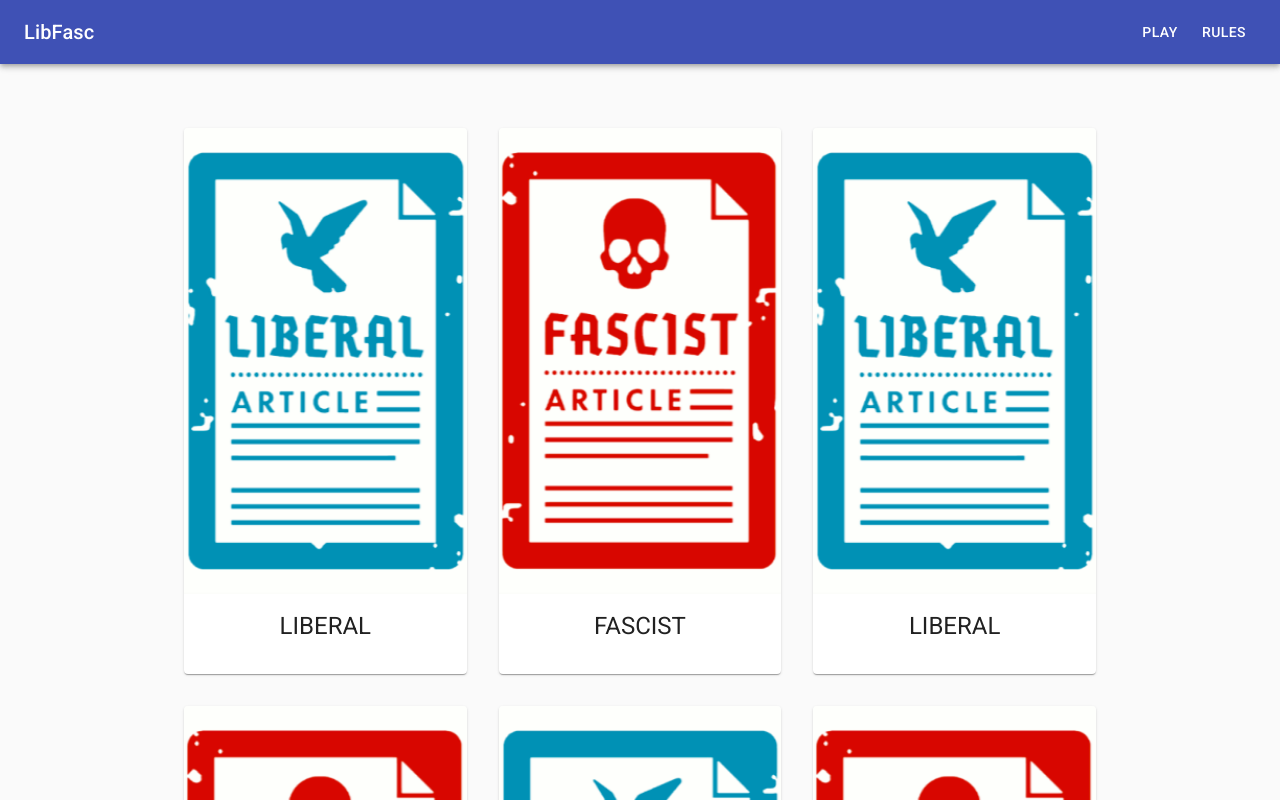
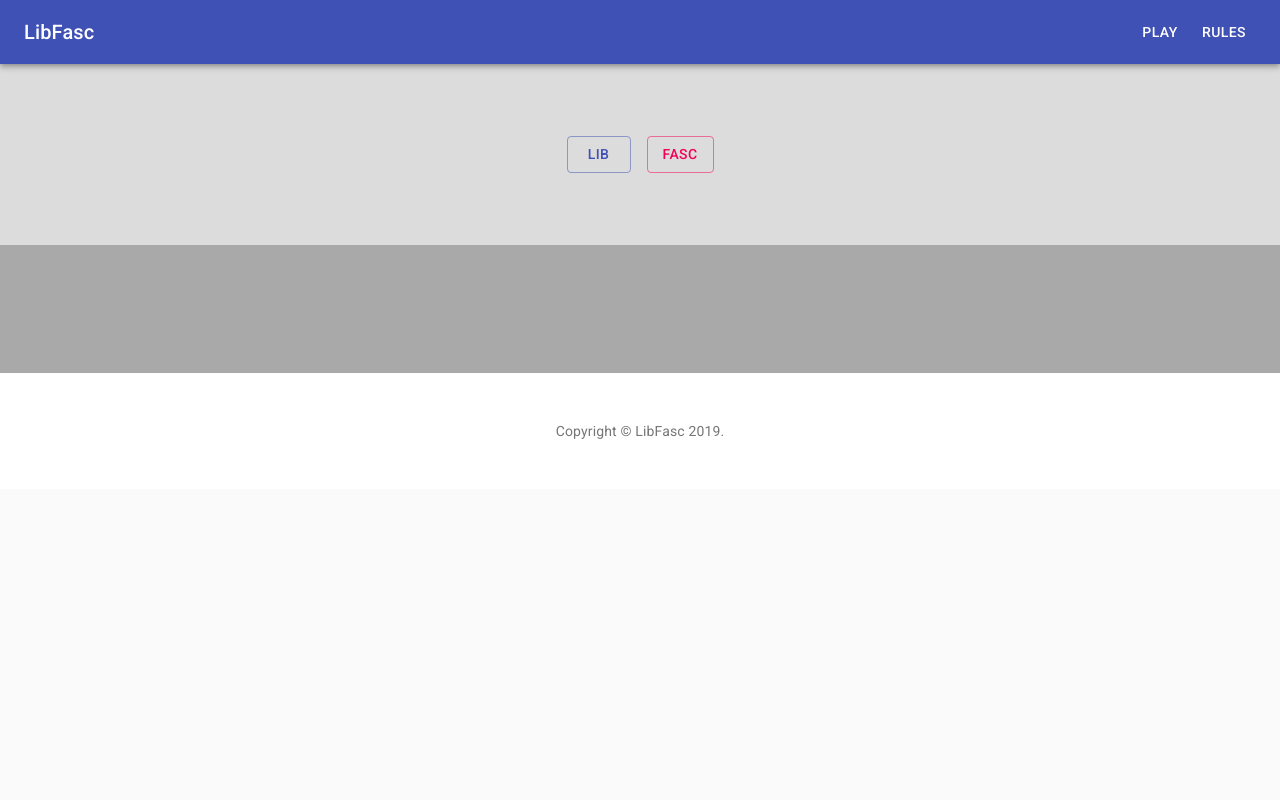
Before and after one commit to jamesbaskerville/libfasc, a React (Create React App) app: page / in a window 1280 px wide. Shown: the top 800 px of the page. Built offline with nearby package versions, Linux system fonts and the light colour scheme.

Commit message:
refactor: Update game logic and components

```diff
--- a/src/CardGrid.js
+++ b/src/CardGrid.js
@@ -1,35 +1,16 @@
 import React from 'react';
-import { makeStyles } from '@material-ui/core/styles';
 import Grid from '@material-ui/core/Grid';
 
 import LibFascCard from './LibFascCard';
 
-const useStyles = makeStyles(theme => ({
-  card: {
-    height: '100%',
-    display: 'flex',
-    flexDirection: 'column',
-  },
-  cardMedia: {
-    paddingTop: '56.25%', // 16:9
-  },
-  cardContent: {
-    flexGrow: 1,
-  },
-}));
-
 export default function CardGrid(props) {
-  const cards = props.cards;
-  const classes = useStyles();
+  const cards = props.cards.slice(0, props.index);
 
   return (
-    <Grid container spacing={4}>
+    <Grid container spacing={1}>
       {cards.map(card => (
-        <Grid item key={card} xs={12} sm={6} md={4}>
-
+        <Grid item key={card.key}>
           <LibFascCard
-            key={card.key}
-            className={classes.card}
             cardType={card.cardType}
           />
         </Grid>
--- /dev/null
+++ b/src/Game.js
@@ -0,0 +1,88 @@
+import React from 'react';
+import { makeStyles } from '@material-ui/core/styles';
+import Container from '@material-ui/core/Container';
+import Button from '@material-ui/core/Button';
+
+import CardGrid from './CardGrid';
+
+const useStyles = makeStyles(theme => ({
+  guess: {
+    backgroundColor: "gainsboro",
+    paddingTop: theme.spacing(8),
+    paddingBottom: theme.spacing(8),
+  },
+  guessButton: {
+    margin: theme.spacing(1),
+  },
+  cardGrid: {
+    backgroundColor: "darkgrey",
+    paddingTop: theme.spacing(8),
+    paddingBottom: theme.spacing(8),
+  },
+}));
+
+function Guess(props) {
+  const classes = useStyles();
+  return (
+    <Container className={classes.guess} maxWidth="lg">
+      <Button
+        variant="outlined"
+        className={classes.guessButton}
+        color="primary"
+        onClick={props.onClick}
+        value="liberal">
+        LIB
+      </Button>
+      <Button
+        variant="outlined"
+        className={classes.guessButton}
+        color="secondary"
+        onClick={props.onClick}
+        value="fascist">
+        FASC
+      </Button>
+    </Container>
+  );
+}
+
+function ResultGrid(props) {
+  const classes = useStyles();
+  return (
+    <Container className={classes.cardGrid} maxWidth="lg">
+      <CardGrid cards={props.cards} index={props.index} />
+    </Container>
+  );
+}
+
+export default class Game extends React.Component {
+  constructor(props) {
+    super(props);
+    this.state = {
+      index: 0,
+    }
+  }
+
+  guessCard = (choice) => {
+    const actual = this.props.cards[this.state.index].cardType;
+    if (choice === actual) {
+      this.state.index++;
+    } else {
+      this.endGame()
+    }
+  }
+
+  endGame() {
+    return;
+  }
+
+  render() {
+    return (
+      <React.Fragment>
+        <main>
+          <Guess onClick={this.guessCard} />
+          <ResultGrid cards={this.props.cards} index={this.state.index} />
+        </main>
+      </React.Fragment>
+    );
+  }
+}
--- a/src/LibFasc.js
+++ b/src/LibFasc.js
@@ -2,64 +2,49 @@ import React from 'react';
 import CssBaseline from '@material-ui/core/CssBaseline';
 import Typography from '@material-ui/core/Typography';
 import { makeStyles } from '@material-ui/core/styles';
-import Container from '@material-ui/core/Container';
 import Link from '@material-ui/core/Link';
 
 import NavBar from './NavBar';
-import CardGrid from './CardGrid';
+import Game from './Game';
 
-function Copyright() {
-  return (
-    <Typography variant="body2" color="textSecondary" align="center">
-      {'Copyright © '}
-      <Link color="inherit" href="https://jamesbaskerville.github.io/libfasc/">
-        LibFasc
-      </Link>{' '}
-      {new Date().getFullYear()}
-      {'.'}
-    </Typography>
-  );
-}
+import { generateCards, shuffle } from './utils';
 
 const useStyles = makeStyles(theme => ({
-  cardGrid: {
-    paddingTop: theme.spacing(8),
-    paddingBottom: theme.spacing(8),
-  },
   footer: {
     backgroundColor: theme.palette.background.paper,
     padding: theme.spacing(6),
   },
 }));
 
-export default function Album() {
+const LIB_CARD_COUNT = 6;
+const FASC_CARD_COUNT = 11;
+const libCards = generateCards('liberal', LIB_CARD_COUNT);
+const fascCards = generateCards('fascist', FASC_CARD_COUNT);
+const allCards = shuffle(libCards.concat(fascCards));
+
+function Footer() {
   const classes = useStyles();
-  const cards = [
-    {key: "lib-card-1", cardType: "liberal"},
-    {key: "fasc-card-1", cardType: "fascist"},
-    {key: "lib-card-2", cardType: "liberal"},
-    {key: "fasc-card-2", cardType: "fascist"},
-    {key: "lib-card-3", cardType: "liberal"},
-    {key: "fasc-card-3", cardType: "fascist"},
+  return (
+    <footer className={classes.footer}>
+      <Typography variant="body2" color="textSecondary" align="center">
+        {'Copyright © '}
+        <Link color="inherit" href="https://jamesbaskerville.github.io/libfasc/">
+          LibFasc
+        </Link>{' '}
+        {new Date().getFullYear()}
+        {'.'}
+      </Typography>
+    </footer>
+  );
+}
 
-  ];
-
+export default function LibFasc() {
   return (
     <React.Fragment>
       <CssBaseline />
-      {/* Header */}
       <NavBar />
-      {/* End header */}
-      <main>
-        <Container className={classes.cardGrid} maxWidth="md">
-          <CardGrid cards={cards} />
-        </Container>
-      </main>
-      {/* Footer */}
-      <footer className={classes.footer}>
-        <Copyright />
-      </footer>
-      {/* End footer */}
+      <Game cards={allCards}/>
+      <Footer />
     </React.Fragment>
   );
 }
--- a/src/LibFascCard.js
+++ b/src/LibFascCard.js
@@ -1,34 +1,27 @@
 import React from 'react';
 import { makeStyles } from '@material-ui/core/styles';
 import Card from '@material-ui/core/Card';
-import CardContent from '@material-ui/core/CardContent';
 import CardMedia from '@material-ui/core/CardMedia';
-import Typography from '@material-ui/core/Typography';
 
 const useStyles = makeStyles({
   card: {
-    maxWidth: 345,
+    maxWidth: 100,
   },
-  media: {
-    height: 466,
+  img: {
+    maxWidth: 100,
+    height: "auto",
   },
 });
 
 export default function LibFascCard(props) {
   const classes = useStyles();
+  const imgPath = process.env.PUBLIC_URL + "/images/cards/" + props.cardType + ".png";
 
   return (
     <Card className={classes.card}>
-      <CardMedia
-        className={classes.media}
-        image={process.env.PUBLIC_URL + "/images/cards/" + props.cardType + ".png"}
-        title={props.cardType + "card"}
-      />
-      <CardContent>
-        <Typography gutterBottom variant="h5" component="h2">
-          {props.cardType.toUpperCase()}
-        </Typography>
-      </CardContent>
+      <CardMedia title={props.cardType + "card"}>
+        <img className={classes.img} src={imgPath} alt={props.cardType + "card"}/>
+      </CardMedia>
     </Card>
   );
 }
--- /dev/null
+++ b/src/utils.js
@@ -0,0 +1,31 @@
+function card(type, number) {
+  this.cardType = type;
+  this.key = `${type}-card-${number}`;
+}
+
+export function generateCards(type, n) {
+  var libCards = [];
+  for (var i = 0; i < n; i++) {
+    libCards.push(new card(type, i));
+  }
+
+  return libCards;
+}
+
+export function shuffle(array) {
+  var m = array.length, t, i;
+
+  // While there remain elements to shuffle…
+  while (m) {
+
+    // Pick a remaining element…
+    i = Math.floor(Math.random() * m--);
+
+    // And swap it with the current element.
+    t = array[m];
+    array[m] = array[i];
+    array[i] = t;
+  }
+
+  return array;
+}
```
